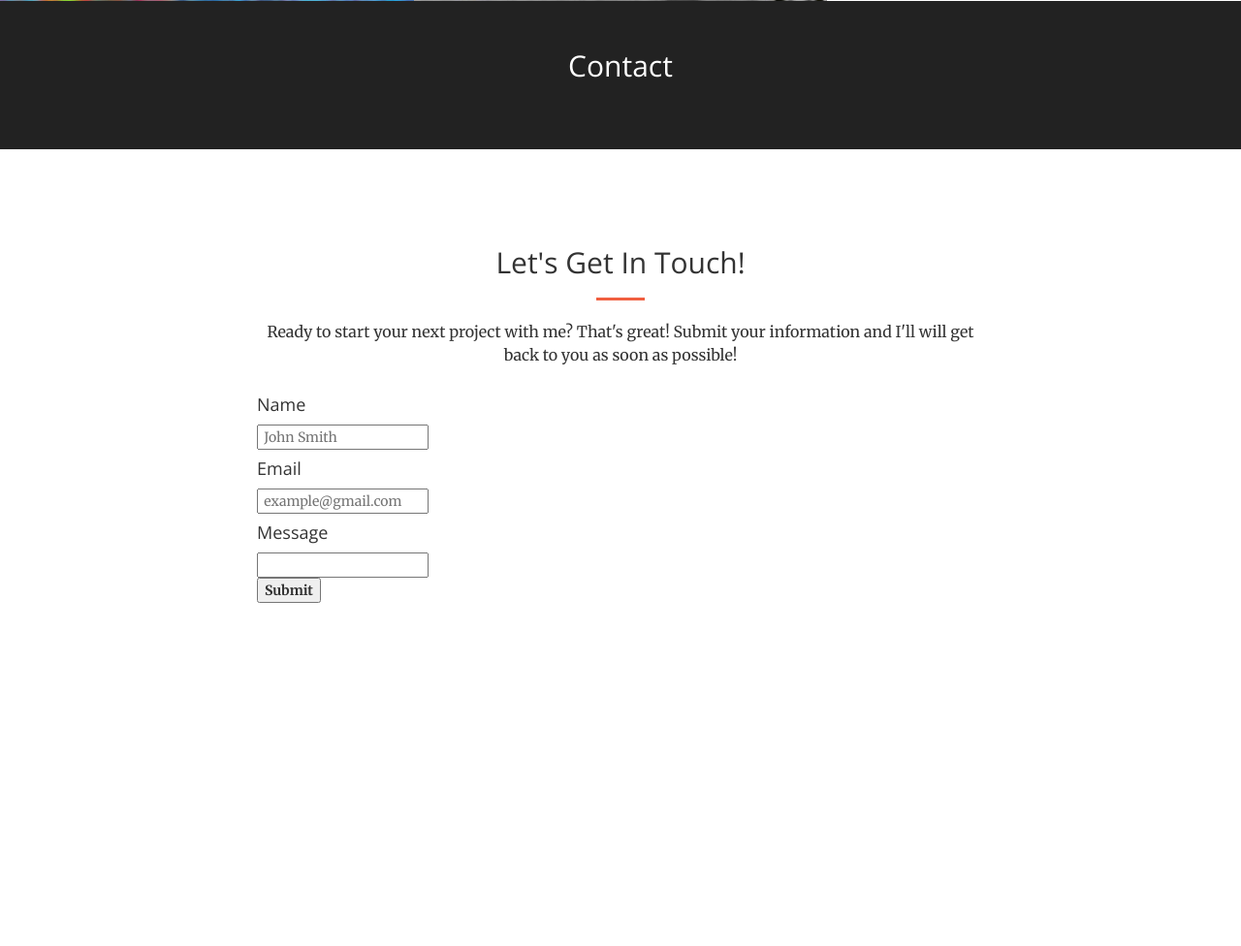
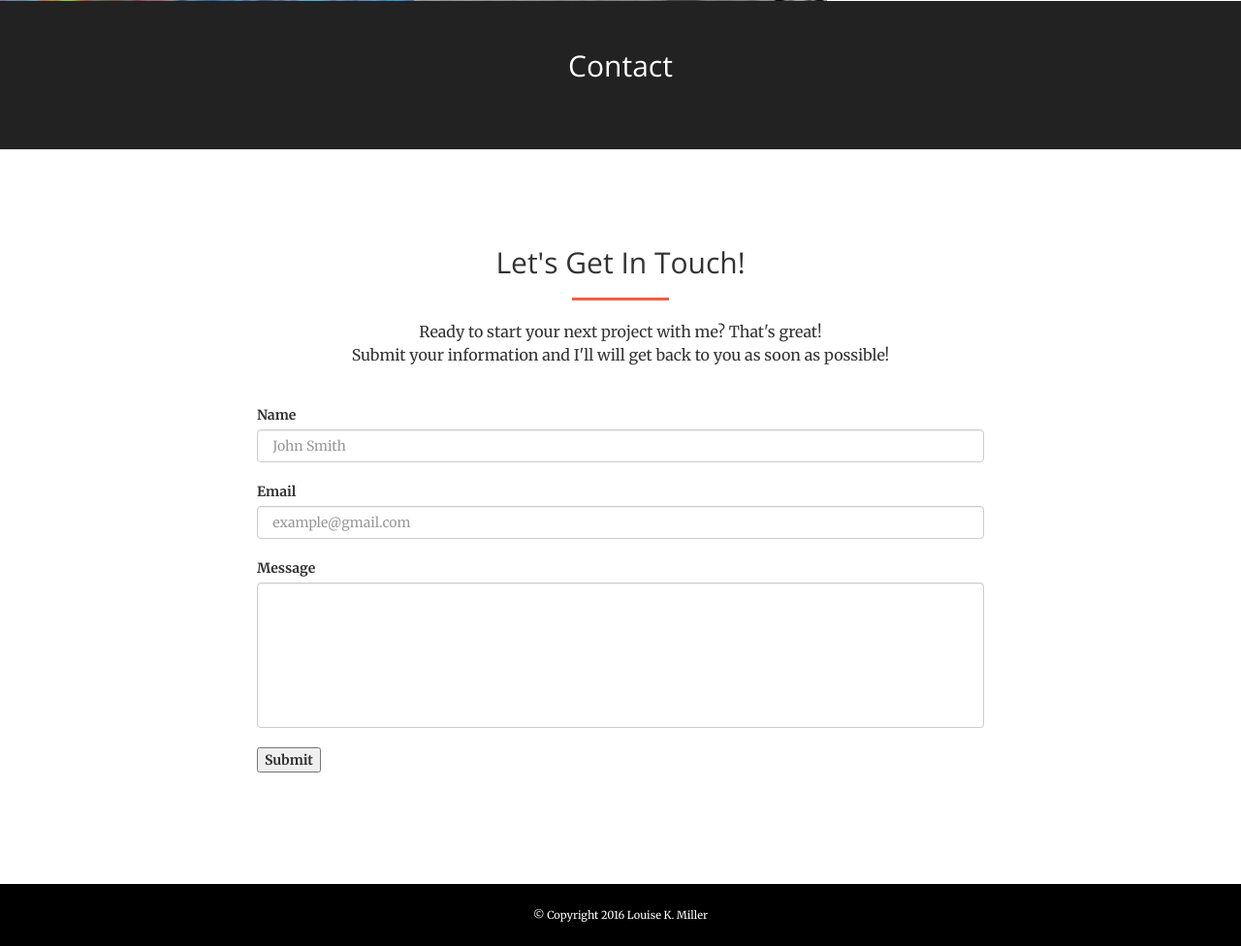
Before and after one commit to LouiseKMiller/Portfolio, a PHP site: page / in a window 1280 px wide. Shown: the part 2847-3823 px from the top of the page at 97% size. Before the commit the page ends 3469 px from the top, so only its background shows below. Run offline with PHP 8.4, Linux system fonts and the light colour scheme.

Commit message:
further adapted bootstrap theme

```diff
--- a/assignment2/assets/css/styleLKM.css
+++ b/assignment2/assets/css/styleLKM.css
@@ -5,3 +5,57 @@
 	float: left;
 	margin-right: 20px;
 }
+
+.thumbnail {
+	margin: 5px;
+	height: 50px;
+	width: 50px;
+	display: inline-block;
+}
+
+#input-message {
+	height: 150px;
+}
+
+* {
+	margin: 0;
+}
+
+html, body {
+	height: 100%;
+}
+
+.page-wrap {
+	min-height: 100%;
+	/* equal to footer height */
+	margin-bottom: -64px;
+	position: relative;
+}
+
+.page-wrap:after {
+	content: "";
+	display: block;
+}
+
+.site-footer, .page-wrap:after {
+	height: 64px;
+}
+
+.site-footer {
+	background-color: #000;
+	color: #fff;
+	line-height: 64px;
+	font-size: 13px;
+	text-align: center;
+}
+@keyframes bonus {
+    0% {background-color: #f05f40;}
+    50% {background-color: #800080;}
+    100% {background-color: #f05f40;}
+}
+
+.header-content-inner p, .header-content h1 {
+	animation-name: bonus;
+	animation-duration: 4s;
+	animation-iteration-count: 20;
+}
--- a/assignment2/css/creative.css
+++ b/assignment2/css/creative.css
@@ -15,9 +15,10 @@ body {
 }
 
 hr {
-    max-width: 50px;
+    max-width: 100px;
     border-color: #f05f40;
     border-width: 3px;
+    margin: 20px auto;
 }
 
 hr.light {
@@ -178,7 +179,7 @@ header {
     min-height: auto;
     text-align: center;
     color: #fff;
-    background-image: url(../img/header.jpg);
+    background-image: url(../assets/images/albq.jpg);
     background-position: center;
     -webkit-background-size: cover;
     -moz-background-size: cover;
@@ -197,7 +198,9 @@ header .header-content .header-content-inner h1 {
     margin-top: 0;
     margin-bottom: 0;
     text-transform: uppercase;
-    font-weight: 700;
+    font-weight: 900;
+    color: rgba(255,255,255,1);
+    background-color: #f05f40;
 }
 
 header .header-content .header-content-inner hr {
@@ -206,9 +209,10 @@ header .header-content .header-content-inner hr {
 
 header .header-content .header-content-inner p {
     margin-bottom: 50px;
-    font-size: 16px;
-    font-weight: 300;
-    color: rgba(255,255,255,.7);
+    font-size: 18px;
+    font-weight: 900;
+    color: rgba(255,255,255,1);
+    background-color: #f05f40;
 }
 
 @media(min-width:768px) {
--- a/assignment2/index.html
+++ b/assignment2/index.html
@@ -6,8 +6,8 @@
     <meta charset="utf-8">
     <meta http-equiv="X-UA-Compatible" content="IE=edge">
     <meta name="viewport" content="width=device-width, initial-scale=1">
-    <meta name="description" content="">
-    <meta name="author" content="">
+    <meta name="description" content="portfolio page">
+    <meta name="author" content="Louise Miller">
 
     <title>Louise Miller Portfolio (Week 2 Assignment 2)</title>
 
@@ -39,6 +39,7 @@
 
 <body id="page-top">
 
+
     <nav id="mainNav" class="navbar navbar-default navbar-fixed-top">
         <div class="container-fluid">
             <!-- Brand and toggle get grouped for better mobile display -->
@@ -50,6 +51,7 @@
                     <span class="icon-bar"></span>
                 </button>
                 <a class="navbar-brand page-scroll" href="#page-top">Back to Top</a>
+
             </div>
 
             <!-- Collect the nav links, forms, and other content for toggling -->
@@ -76,12 +78,20 @@
             <div class="header-content-inner">
                 <h1>LOUISE'S FIRST PORTFOLIO PAGE</h1>
                 <hr>
-                <p>It's amazing how much you can learn in just a couple of weeks!  Stay tuned for more updates!</p>
-                <a href="#about" class="btn btn-primary btn-xl page-scroll">About Louise</a>
+                <p>It's amazing how much you can learn in just a couple of weeks!<br>Stay tuned for more updates!</p>
+
+                <div>
+                    <a href="https://github.com/LouiseKMiller" target="_blank"><img src="assets/images/GitHub.png" class="thumbnail" alt="github thumbnail"></a>
+
+                    <a href="www.linkedin.com/in/louisekmiller" target="_blank"><img src="assets/images/LinkedIn.png" class="thumbnail" alt="linkedin thumbnail"></a>
+
+                    <a href="http://stackoverflow.com/" target="_blank"><img src="assets/images/stackoverflow.png" class="thumbnail"></a>
+
+                </div>
             </div>
         </div>
     </header>
-
+<div class="page-wrap">
     <aside class="bg-dark" id="about">
         <div class="container text-center">
             <div class="call-to-action">
@@ -118,28 +128,28 @@
             <div class="row">
                 <div class="col-lg-3 col-md-6 text-center">
                     <div class="service-box">
-                        <i class="fa fa-4x fa-diamond wow bounceIn text-primary"></i>
+                        <i class="fa fa-4x fa-code wow bounceIn text-primary"></i>
                         <h3>Coding skills</h3>
                         <p class="text-muted">Learning to code at UT Boot Camp!</p>
                     </div>
                 </div>
                 <div class="col-lg-3 col-md-6 text-center">
                     <div class="service-box">
-                        <i class="fa fa-4x fa-paper-plane wow bounceIn text-primary" data-wow-delay=".1s"></i>
+                        <i class="fa fa-4x fa-wrench wow bounceIn text-primary" data-wow-delay=".1s"></i>
                         <h3>Engineering Skills</h3>
                         <p class="text-muted">BSEE from University of Texas. Semiconductor product engineer at AMD and Texas Instruments.</p>
                     </div>
                 </div>
                 <div class="col-lg-3 col-md-6 text-center">
                     <div class="service-box">
-                        <i class="fa fa-4x fa-newspaper-o wow bounceIn text-primary" data-wow-delay=".2s"></i>
+                        <i class="fa fa-4x fa-gavel wow bounceIn text-primary" data-wow-delay=".2s"></i>
                         <h3>Legal Background</h3>
                         <p class="text-muted">Intellectual property practice as in-house counsel at AMD and as partner in boutique IP law firm.</p>
                     </div>
                 </div>
                 <div class="col-lg-3 col-md-6 text-center">
                     <div class="service-box">
-                        <i class="fa fa-4x fa-heart wow bounceIn text-primary" data-wow-delay=".3s"></i>
+                        <i class="fa fa-4x fa-cubes wow bounceIn text-primary" data-wow-delay=".3s"></i>
                         <h3>Put it all together!</h3>
                         <p class="text-muted">Let's see what we can do!</p>
                     </div>
@@ -255,25 +265,29 @@
                 <div class="col-lg-8 col-lg-offset-2 text-center">
                     <h2 class="section-heading">Let's Get In Touch!</h2>
                     <hr class="primary">
-                    <p>Ready to start your next project with me? That's great! Submit your information and I'll will get back to you as soon as possible!</p>
+                    <p>Ready to start your next project with me? That's great!<br>Submit your information and I'll will get back to you as soon as possible!</p>
                 </div>
 
                 <div class="col-lg-8 col-lg-offset-2">
-
-                    <h4>Name</h4>
-                    <input type="text" name="name" placeholder="&nbsp;John Smith" required>
-                    <h4>Email</h4>
-                    <input type="email" name="email" placeholder="&nbsp;example@gmail.com" required>
-                    <h4>Message</h4>
-                    <input id="message" type="text" name="body">
-                    <br>
-                    <button name="submit">
-                        <strong>Submit</strong>
-                    </button>
+                    <form>
+                        <div class="form-group">
+                        <label for "input-name"><br>Name</label>
+                        <input type="text" class="form-control" id="input-name" placeholder="&nbsp;John Smith" required>
+                        <label for "input-email"><br>Email</label>
+                        <input type="email" class="form-control" id="input-email" placeholder="&nbsp;example@gmail.com" required>
+                        <label for "input-message"><br>Message</label>
+                        <input type="text" class="form-control" id="input-message" name="body">
+                        <br>
+                        <button name="submit">
+                            <strong>Submit</strong>
+                        </button>
+                        </div>
+                    </form>
                 </div>
             </div>
         </div>
     </section>
+
 
     <!-- jQuery -->
     <script src="js/jquery.js"></script>
@@ -289,6 +303,10 @@
     <!-- Custom Theme JavaScript -->
     <script src="js/creative.js"></script>
 
+</div>
+<footer class="site-footer">
+    <small>&copy; Copyright 2016 Louise K. Miller</small>
+</footer>
 </body>
 
 </html>
```
Also changed, not shown: assignment2/assets/images/albq.jpg (added).
